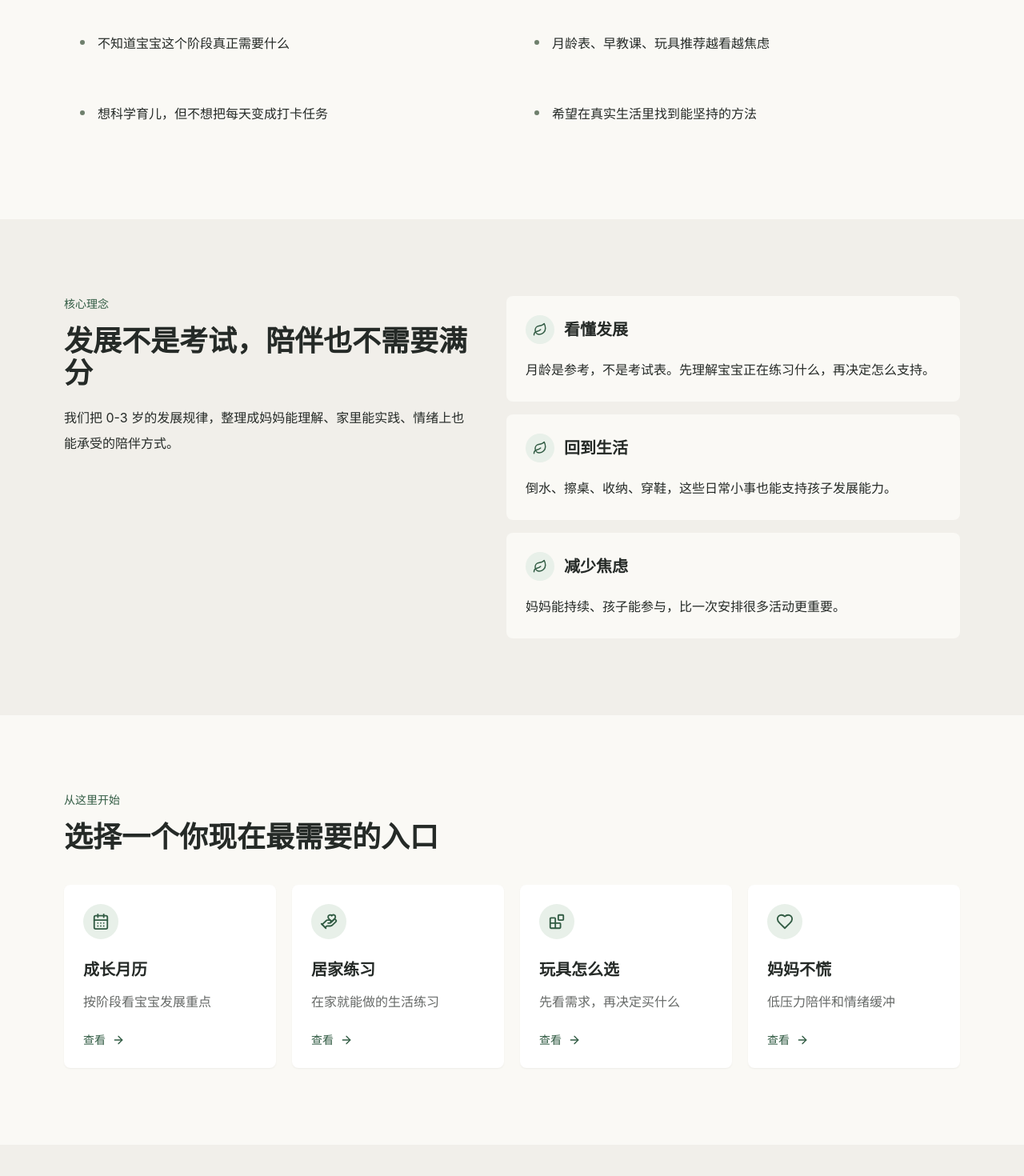
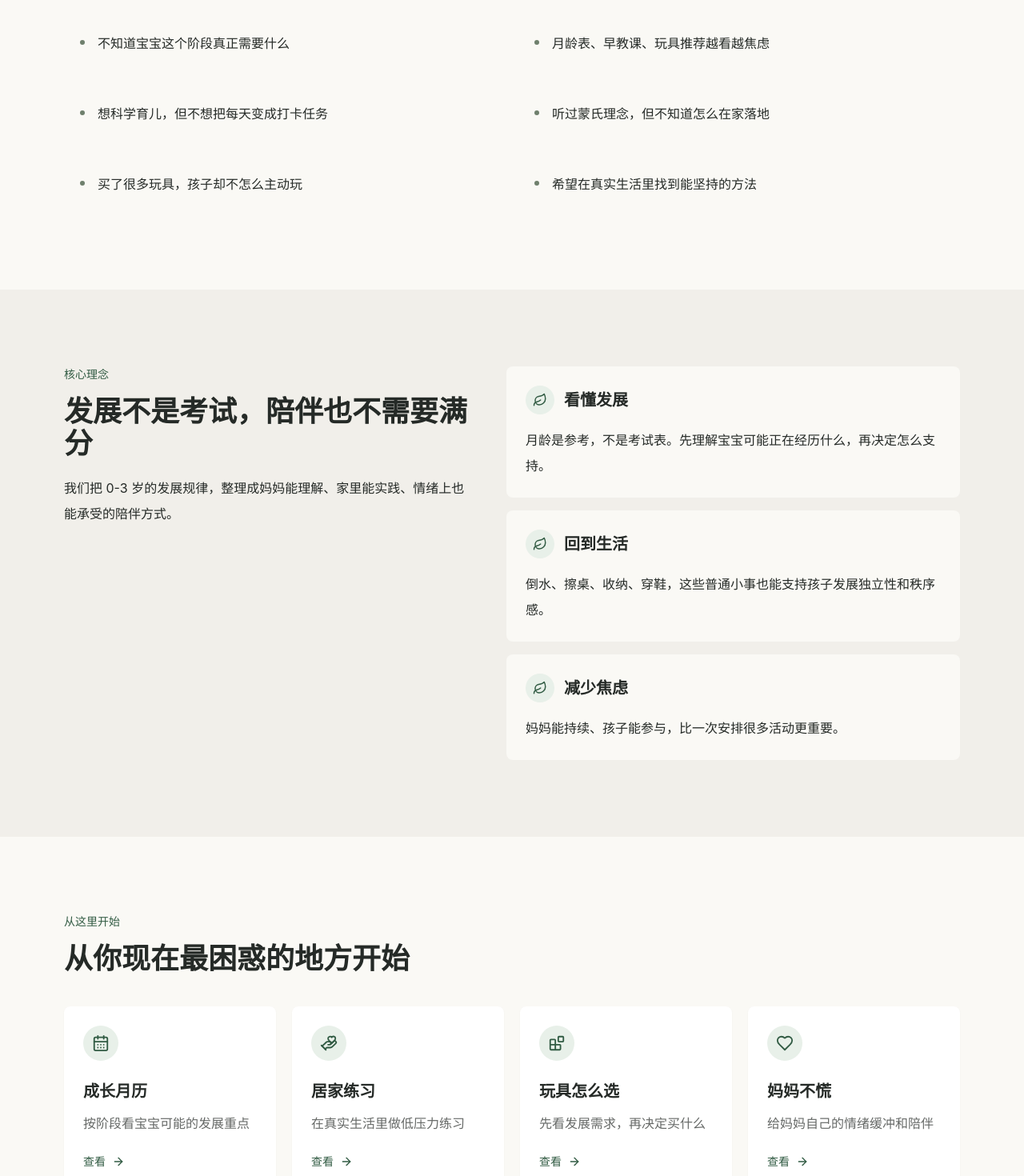
Before and after one commit to xiaoxiao-liu-2026/montessori-baby-guide, a Next.js app: page / in a window 1280 px wide. Shown: the part 920-2390 px from the top of the page at 80% size. Built offline with nearby package versions, Linux system fonts and the light colour scheme.

Commit message:
Polish homepage copy and light download entry

```diff
--- a/app/contact/page.tsx
+++ b/app/contact/page.tsx
@@ -23,7 +23,7 @@ export default function ContactPage() {
               <Mail className="text-sageDark" size={24} />
               <h2 className="mt-4 text-xl font-semibold text-ink">邮箱</h2>
               <p className="mt-3 text-sm leading-7 text-ink/70">
-                hello@example.com
+                联系方式建设中
               </p>
             </article>
             <article className="rounded-lg border border-oatmeal bg-white p-5 shadow-sm">
--- a/app/page.tsx
+++ b/app/page.tsx
@@ -13,17 +13,19 @@ const painPoints = [
   "不知道宝宝这个阶段真正需要什么",
   "月龄表、早教课、玩具推荐越看越焦虑",
   "想科学育儿，但不想把每天变成打卡任务",
+  "听过蒙氏理念，但不知道怎么在家落地",
+  "买了很多玩具，孩子却不怎么主动玩",
   "希望在真实生活里找到能坚持的方法"
 ];
 
 const principles = [
   {
     title: "看懂发展",
-    text: "月龄是参考，不是考试表。先理解宝宝正在练习什么，再决定怎么支持。"
+    text: "月龄是参考，不是考试表。先理解宝宝可能正在经历什么，再决定怎么支持。"
   },
   {
     title: "回到生活",
-    text: "倒水、擦桌、收纳、穿鞋，这些日常小事也能支持孩子发展能力。"
+    text: "倒水、擦桌、收纳、穿鞋，这些普通小事也能支持孩子发展独立性和秩序感。"
   },
   {
     title: "减少焦虑",
@@ -34,25 +36,25 @@ const principles = [
 const entrances = [
   {
     title: "成长月历",
-    text: "按阶段看宝宝发展重点",
+    text: "按阶段看宝宝可能的发展重点",
     href: "/growth-calendar",
     icon: CalendarDays
   },
   {
     title: "居家练习",
-    text: "在家就能做的生活练习",
+    text: "在真实生活里做低压力练习",
     href: "/home-practice",
     icon: HandHeart
   },
   {
     title: "玩具怎么选",
-    text: "先看需求，再决定买什么",
+    text: "先看发展需求，再决定买什么",
     href: "/toy-guide",
     icon: Blocks
   },
   {
     title: "妈妈不慌",
-    text: "低压力陪伴和情绪缓冲",
+    text: "给妈妈自己的情绪缓冲和陪伴",
     href: "/mom-faq",
     icon: Heart
   }
@@ -67,7 +69,7 @@ export default function HomePage() {
         <div className="page-shell grid gap-12 py-16 md:min-h-[660px] md:grid-cols-[0.88fr_1.12fr] md:items-center md:py-24 lg:gap-16">
           <div className="max-w-2xl">
             <p className="text-sm font-medium tracking-[0.08em] text-sageDark">
-              0-3岁成长指南 / Calm parenting / Montessori inspired
+              0-3岁成长指南 / 低压力陪伴 / 居家蒙氏启发
             </p>
             <h1 className="mt-6 text-4xl font-semibold leading-[1.08] tracking-[0] text-ink md:text-6xl">
               看懂宝宝成长，
@@ -164,7 +166,7 @@ export default function HomePage() {
           <div className="max-w-3xl">
             <p className="text-sm font-medium text-sageDark">从这里开始</p>
             <h2 className="mt-4 text-3xl font-semibold leading-tight tracking-[0] text-ink md:text-4xl">
-              选择一个你现在最需要的入口
+              从你现在最困惑的地方开始
             </h2>
           </div>
           <div className="mt-10 grid gap-5 md:grid-cols-2 lg:grid-cols-4">
@@ -210,6 +212,9 @@ export default function HomePage() {
                 <p className="mt-5 text-base leading-8 text-ink/74">
                   这个阶段，宝宝常常更想“自己来”，也更需要稳定流程和真实生活参与。
                 </p>
+                <p className="mt-3 text-base leading-8 text-ink/70">
+                  先从一个阶段开始，看懂孩子为什么总想“自己来”。
+                </p>
               </div>
               <div>
                 <div className="flex flex-wrap gap-3">
@@ -234,6 +239,28 @@ export default function HomePage() {
           </div>
         </div>
       </section>
+
+      <section className="bg-cream pb-20 md:pb-24">
+        <div className="page-shell">
+          <div className="flex flex-col gap-5 rounded-lg bg-white p-6 shadow-sm md:flex-row md:items-center md:justify-between md:p-7">
+            <div>
+              <h2 className="text-2xl font-semibold tracking-[0] text-ink">
+                想先保存一份简表？
+              </h2>
+              <p className="mt-3 text-base leading-7 text-ink/72">
+                可以从 0-3 岁宝宝成长月历简表开始。
+              </p>
+            </div>
+            <Link
+              href="/downloads"
+              className="inline-flex min-h-11 items-center justify-center gap-2 rounded-full bg-sageDark px-5 py-2 text-sm font-medium text-white transition hover:bg-olive"
+            >
+              查看资料下载
+              <ArrowRight size={16} />
+            </Link>
+          </div>
+        </div>
+      </section>
     </main>
   );
 }
--- a/components/Footer.tsx
+++ b/components/Footer.tsx
@@ -36,7 +36,7 @@ export function Footer() {
         </div>
         <div className="text-sm leading-7 text-ink/68">
           <p className="font-semibold text-ink">联系与版权</p>
-          <p className="mt-3">邮箱：hello@example.com</p>
+          <p className="mt-3">联系方式建设中</p>
           <p className="mt-3 text-xs text-ink/52">
             © 2026 宝宝成长，妈妈不慌。内容持续整理中。
           </p>
```
